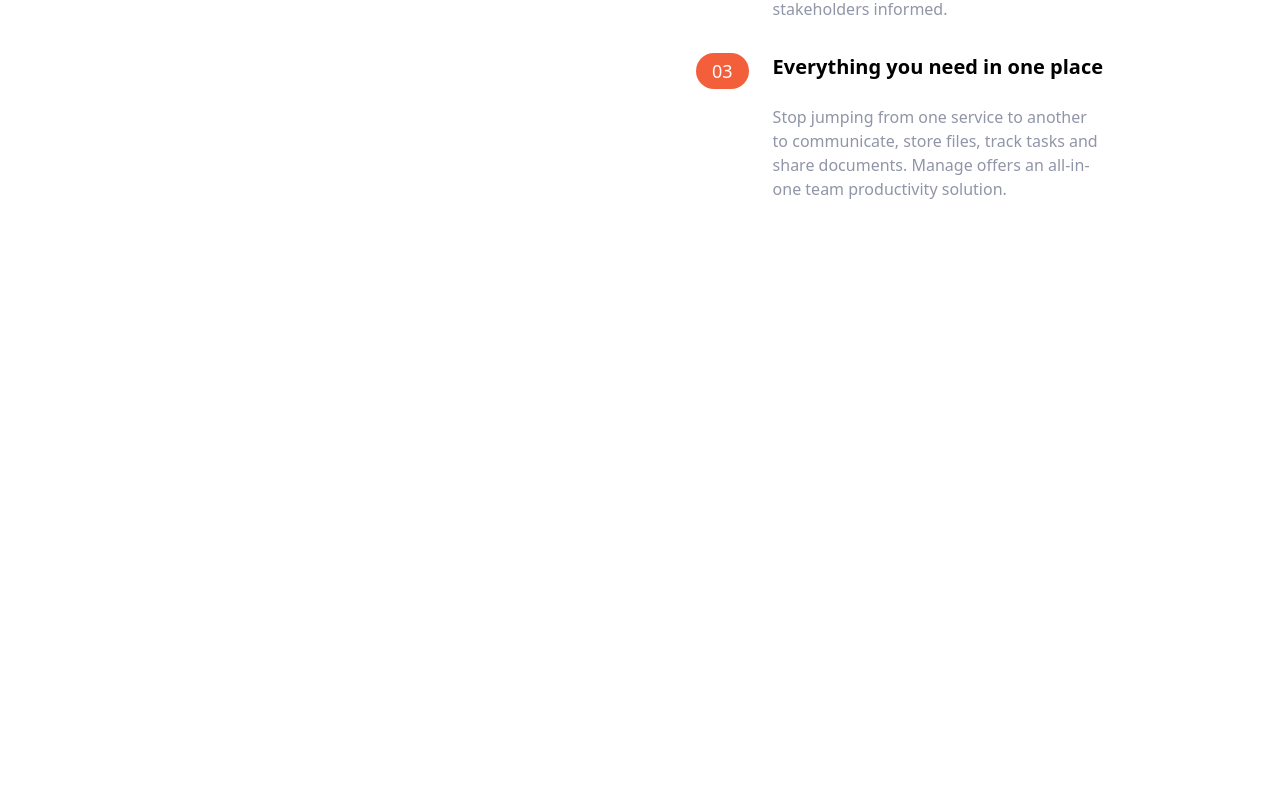
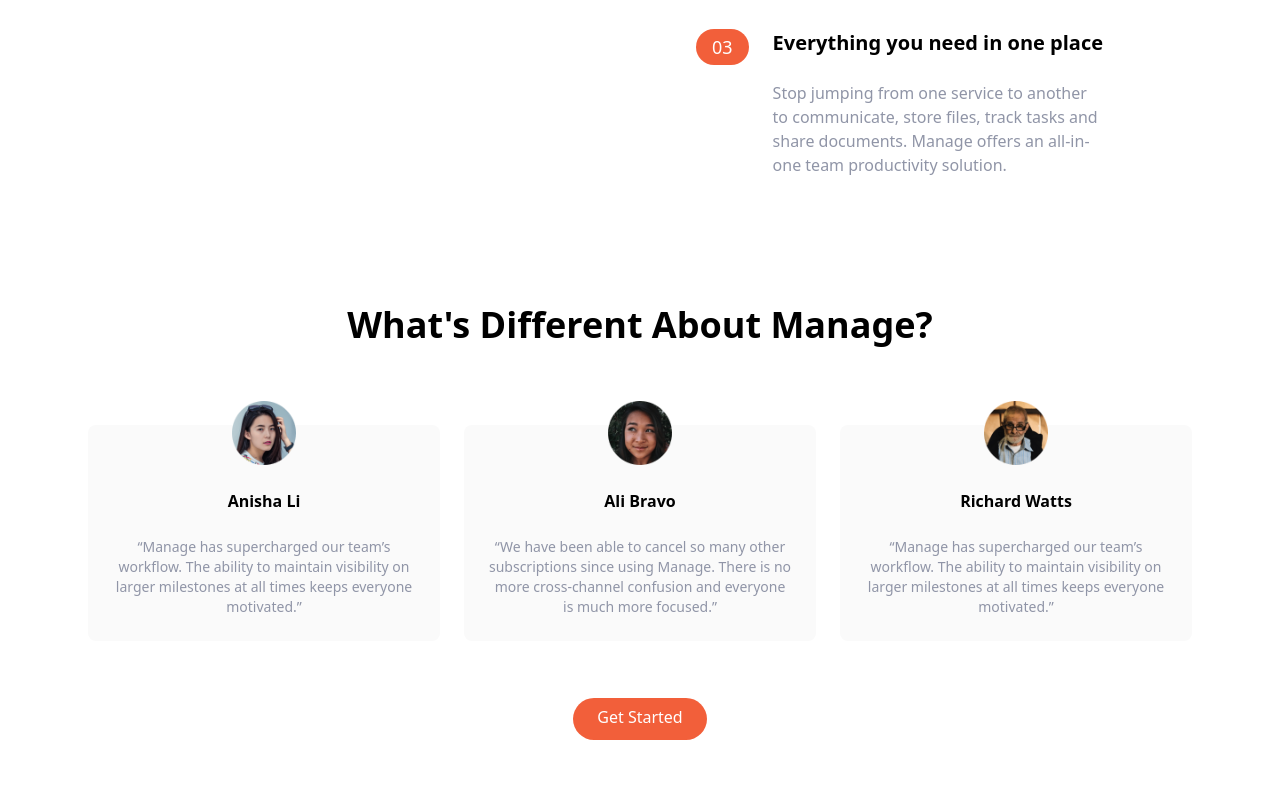
Before and after one commit to kechicheb/Manage_landing_page, a website: page src/index.html in a window 1280 px wide. Shown: the part 1027-1820 px from the top of the page. Before the commit the page ends 1252 px from the top, so only its background shows below. Drawn offline with Linux system fonts and the light colour scheme.

Commit message:
added section testimonials

```diff
--- a/src/index.html
+++ b/src/index.html
@@ -108,7 +108,7 @@
     <!-- Features Section -->
     <section id="features">
       <div
-        class="container mx-auto flex flex-col md:flex-row mt-24 p-6 space-y-12 md:space-y-0 md:space-x-28"
+        class="container mx-auto flex flex-col md:flex-row mt-24 px-6 space-y-12 md:space-y-0 md:space-x-28"
       >
         <div
           class="left flex flex-col space-y-12 text-center md:text-start md:w-1/2"
@@ -209,5 +209,58 @@
         </div>
       </div>
     </section>
+    <!-- Testimonials -->
+    <section id="testimonials">
+      <div class="max-w-6xl mx-auto px-6 mt-32 flex items-center flex-col">
+        <h1 class="text-4xl font-bold mb-20">What's Different About Manage?</h1>
+        <div class="cards flex space-x-6 text-center">
+          <div
+            class="card flex flex-col items-center space-y-6 bg-veryLightGray p-6 rounded-lg md:w-1/3"
+          >
+            <img src="../images/avatar-anisha.png" alt="" class="w-16 -mt-12" />
+            <h3 class="font-bold">Anisha Li</h3>
+            <p class="text-darkGrayishBlue text-sm">
+              “Manage has supercharged our team’s workflow. The ability to
+              maintain visibility on larger milestones at all times keeps
+              everyone motivated.”
+            </p>
+          </div>
+          <div
+            class="card hidden flex flex-col items-center space-y-6 bg-veryLightGray p-6 rounded-lg md:flex md:w-1/3"
+          >
+            <img src="../images/avatar-ali.png" alt="" class="w-16 -mt-12" />
+            <h3 class="font-bold">Ali Bravo</h3>
+            <p class="text-darkGrayishBlue text-sm">
+              “We have been able to cancel so many other subscriptions since
+              using Manage. There is no more cross-channel confusion and
+              everyone is much more focused.”
+            </p>
+          </div>
+          <div
+            class="card hidden flex-col items-center space-y-6 bg-veryLightGray p-6 rounded-lg md:flex md:w-1/3"
+          >
+            <img
+              src="../images/avatar-richard.png"
+              alt=""
+              class="w-16 -mt-12"
+            />
+            <h3 class="font-bold">Richard Watts</h3>
+            <p class="text-darkGrayishBlue text-sm">
+              “Manage has supercharged our team’s workflow. The ability to
+              maintain visibility on larger milestones at all times keeps
+              everyone motivated.”
+            </p>
+          </div>
+        </div>
+        <!-- Button -->
+        <div class="my-16">
+          <a
+            href="#"
+            class="p-3 px-6 pt-2 text-white bg-brightRed rounded-full baseline hover:bg-brightRedLight"
+            >Get Started</a
+          >
+        </div>
+      </div>
+    </section>
   </body>
 </html>
```
Also changed, not shown: dist/main.css.
